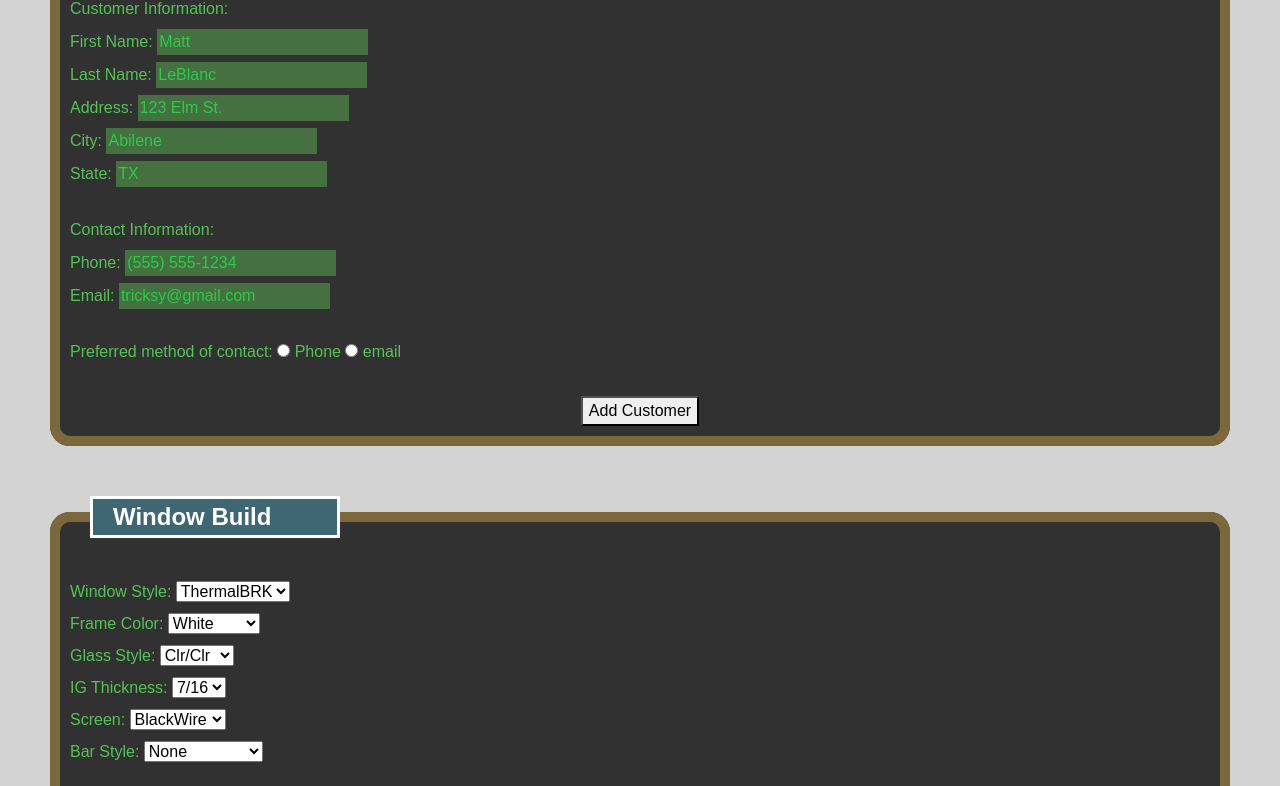
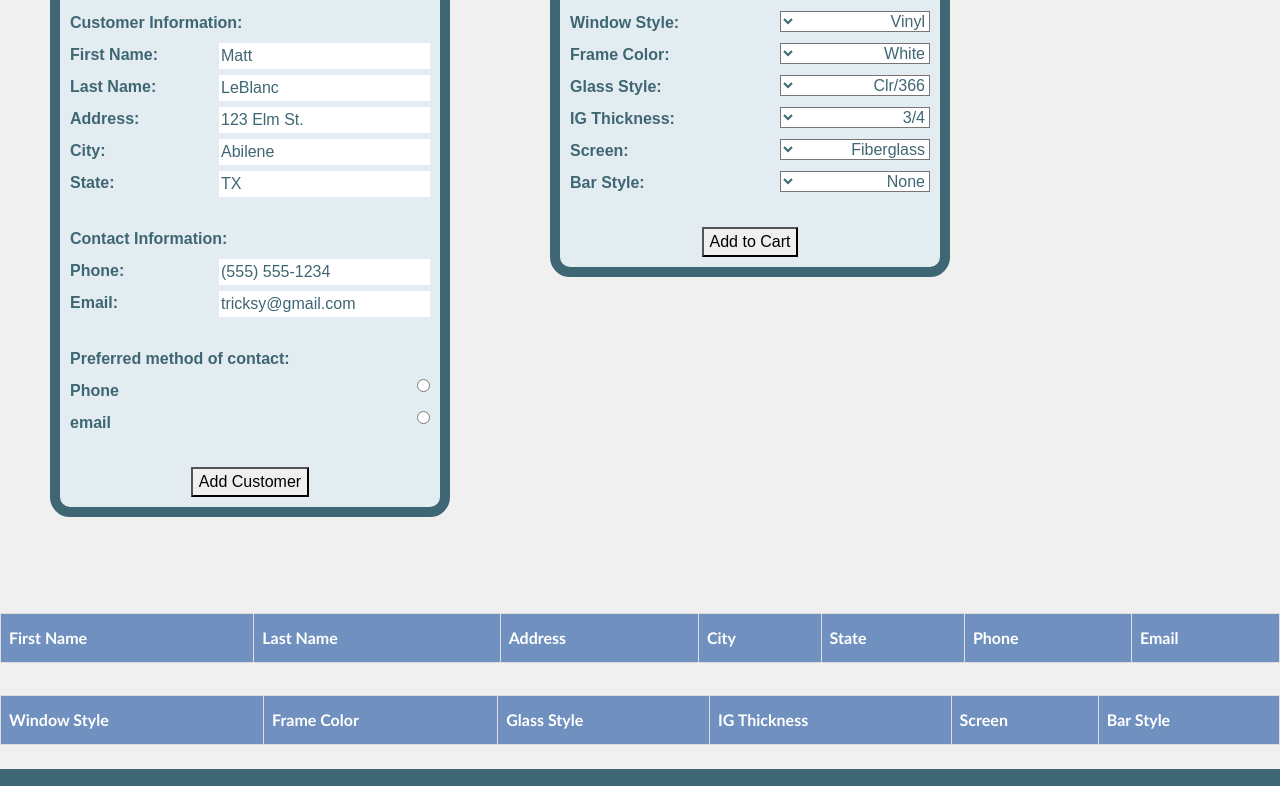
Before and after one commit to FrostyDesigner/WindowBuilder, a website: page index.html in a window 1280 px wide. Shown: the part 285-1071 px from the top of the page. Drawn offline with nearby package versions, Linux system fonts and the light colour scheme; files whose address does not match are found by name.

Commit message:
Default style color changes

```diff
--- a/css/styles.css
+++ b/css/styles.css
@@ -6,7 +6,7 @@ table, td, th
 body
 {
     font-family: 'Ubuntu', sans-serif;
-    background-color: #d3d3d3;
+    background-color: #f0f0f0;
 }
 
 .img-center
@@ -85,21 +85,26 @@ body
 
 fieldset
 {
-    background-color: rgb(49, 49, 49);
-    color: #54c454;
-    border-color: #7c683c;
+    float: left;
+    background-color: #e3edf1;
+    font-weight: bold;
+    color: #3f6673;
+    border-color: #3f6673;
     border-style: solid;
     border-width: 10px;
     border-radius: 20px;
     margin: 50px 50px 0px 50px;
     padding: 10px;
+    min-width: 400px;
 }
 
 legend
 {
-    color: white;
+    color: #3f6673;
+    border-color: #3f6673;
+    border-width: 10px;
     font-weight: bold;
-    background-color: #3f6673;
+    background-color: #ffffff;
     border-style: solid;
     width: 250px;
     padding-left: 20px;
@@ -108,9 +113,19 @@ legend
 
 input
 {
-    background-color: #457040;
-    color: #29cc4c;
+    float: right;
+    background-color: #ffffff;
+    color: #3f6673;
     border: 0px;
+}
+
+select
+{
+    background-color: #ffffff;
+    color: #3f6673;
+    float: right;
+    width: 150px;
+    direction: rtl;
 }
 
 .site-footer
@@ -140,7 +155,7 @@ input
     padding-top: 12px;
     padding-bottom: 12px;
     text-align: left;
-    background-color: #54c454;
+    background-color: #7090bf;
     color: white;
   }
 
@@ -163,7 +178,7 @@ input
       padding-top: 12px;
       padding-bottom: 12px;
       text-align: left;
-      background-color: #54c454;
+      background-color: #7090bf;
       color: white;
     }
 
--- a/index.html
+++ b/index.html
@@ -123,8 +123,10 @@
 
 
       <label>Preferred method of contact:</label>
+      <br>
       <input type="radio" id="phone" name="contactPref" value="phone">
       <label for="phone">Phone</label>
+      <br>
       <input type="radio" id="email" name="contactPref" value="email">
       <label for="email">email</label>
       <br>
@@ -142,8 +144,8 @@
       <div class="slidecontainer">
         <label for="windowStyle">Window Style: </label>
         <select name="windowStyle" id="windowStyle">
+          <option value="Vinyl">Vinyl</option>
           <option value="ThermalBRK">ThermalBRK</option>
-          <option value="Vinyl">Vinyl</option>
         </select>
         <br>
         <label for="frameColor">Frame Color:</label>
@@ -159,26 +161,26 @@
         <br>
         <label for="glassStyle">Glass Style:</label>
         <select name="glassStyle" id="glassStyle">
+          <option value="clr-366">Clr/366</option>
           <option value="clr-clr">Clr/Clr</option>
           <option value="clr-270">Clr/270</option>
           <option value="clr-340">Clr/340</option>
-          <option value="clr-366">Clr/366</option>
         </select>
         <br>
         <label for="igThickness">IG Thickness:</label>
         <select name="igThickness" id="igThickness">
+          <option value="3-4">3/4</option>
           <option value="7-16">7/16</option>
           <option value="1-2">1/2</option>
           <option value="5-8">5/8</option>
-          <option value="3-4">3/4</option>
           <option value="1">1</option>
         </select>
         <br>
         <label for="screen">Screen:</label>
         <select name="screen" id="screen">
-          <option value="blackWire">BlackWire</option>
-          <option value="millWire">MillWire</option>
           <option value="Fiberglass">Fiberglass</option>
+          <option value="BlackWire">BlackWire</option>
+          <option value="MillWire">MillWire</option>
           <option value="None">None</option>
         </select>
         <br>
@@ -196,6 +198,11 @@
       </div>
     </fieldset>
   </FORM>
+
+  <p style="clear:both;"><br></p>
+  <!--clear float left and adds break line-->
+
+
   <br>
   <br>
   <h3 id=customerDatabase></h3>
```
